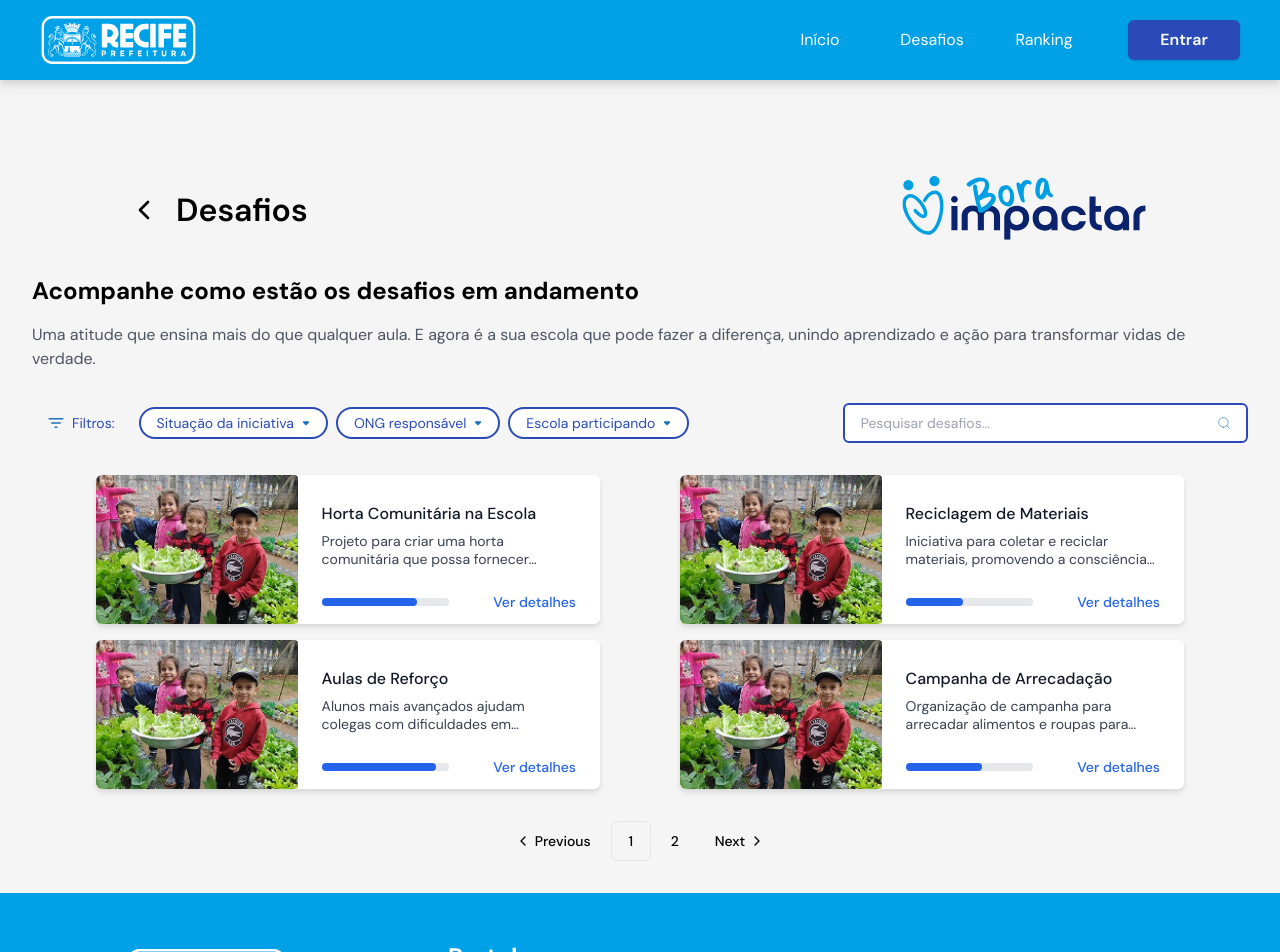
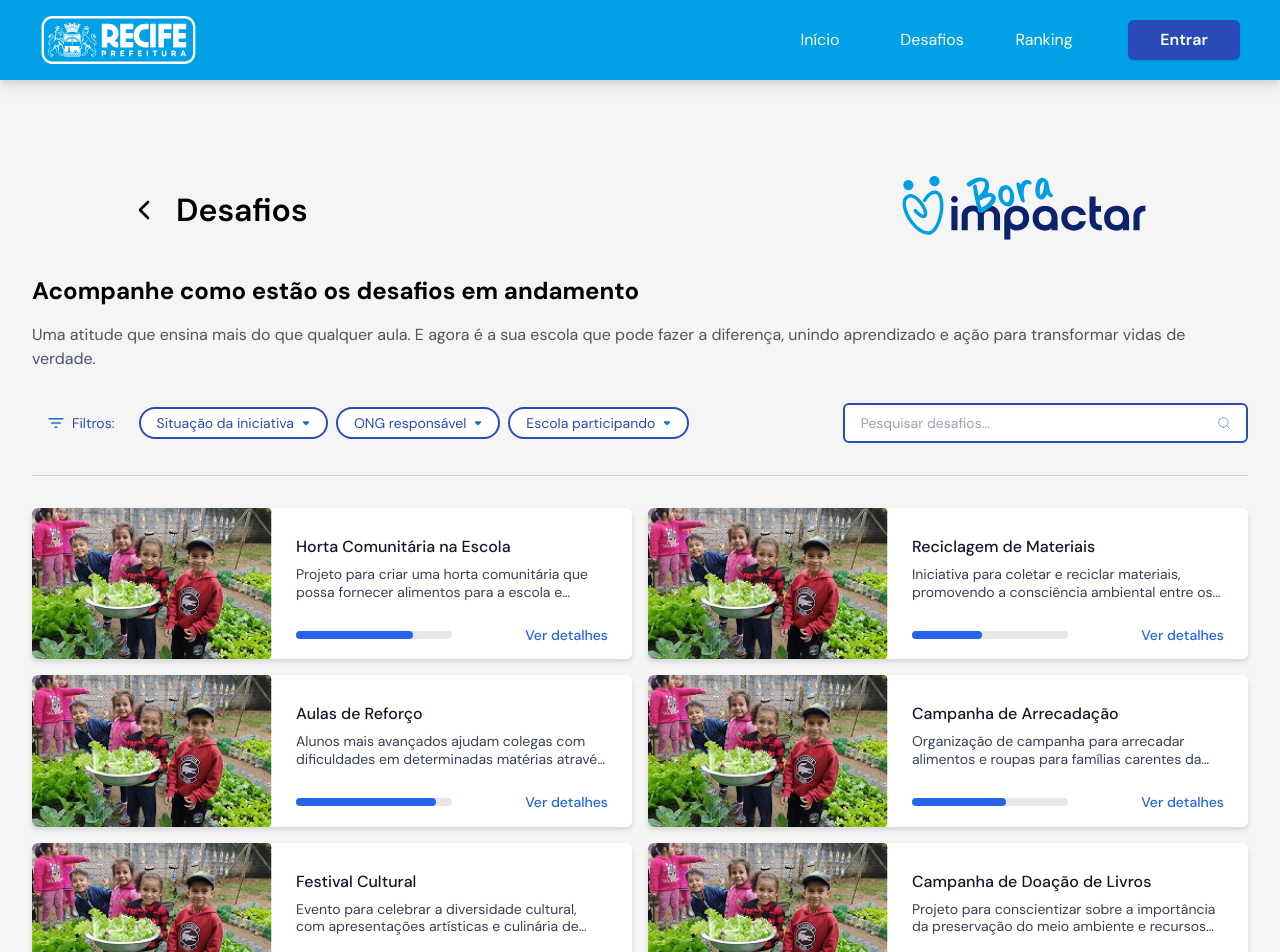
Before and after one commit to luizacavalcantee/Projeto-DS, a Next.js app in the folder client/: page /challenges in a window 1280 px wide. Shown: the top 952 px of the page. Built offline with nearby package versions, Linux system fonts and the light colour scheme.

Commit message:
feat/challenges-page: adding search to filters; adjusting visual elements

```diff
--- a/client/src/app/(main)/challenges/page.tsx
+++ b/client/src/app/(main)/challenges/page.tsx
@@ -84,7 +84,7 @@ const mockChallenges = [
     id: 6,
     imageSrc: Challenge,
     imageAlt: "Imagem do projeto Horta Comunitária",
-    title: "Campanha de Conscientização",
+    title: "Campanha de Doação de Livros",
     description: "Projeto para conscientizar sobre a importância da preservação do meio ambiente e recursos naturais.",
     progress: 85,
     link: "/challenges/6",
@@ -92,22 +92,86 @@ const mockChallenges = [
     situacao: "Em andamento",
     ong: "ONG Educação",
     escola: "Escola Municipal João Silva"
+  },
+  {
+    id: 7,
+    imageSrc: Challenge,
+    imageAlt: "Imagem do projeto Horta Comunitária",
+    title: "Ação de Limpeza de Praias",
+    description: "Projeto para conscientizar sobre a importância da preservação do meio ambiente e recursos naturais.",
+    progress: 85,
+    link: "/challenges/6",
+    linkLabel: "Ver detalhes",
+    situacao: "Em andamento",
+    ong: "ONG Educação",
+    escola: "Escola Municipal João Silva"
+  },
+  {
+    id: 8,
+    imageSrc: Challenge,
+    imageAlt: "Imagem do projeto Horta Comunitária",
+    title: "Ajuda a Animais Abandonados",
+    description: "Projeto para conscientizar sobre a importância da preservação do meio ambiente e recursos naturais.",
+    progress: 85,
+    link: "/challenges/6",
+    linkLabel: "Ver detalhes",
+    situacao: "Em andamento",
+    ong: "ONG Educação",
+    escola: "Escola Municipal João Silva"
+  },
+  {
+    id: 9,
+    imageSrc: Challenge,
+    imageAlt: "Imagem do projeto Horta Comunitária",
+    title: "Doe Livros para Crianças",
+    description: "Projeto para conscientizar sobre a importância da preservação do meio ambiente e recursos naturais.",
+    progress: 85,
+    link: "/challenges/6",
+    linkLabel: "Ver detalhes",
+    situacao: "Em andamento",
+    ong: "ONG Educação",
+    escola: "Escola Municipal David"
+  },
+  {
+    id: 10,
+    imageSrc: Challenge,
+    imageAlt: "Arrecadação de Alimentos",
+    title: "Ajuda a Animais Abandonados",
+    description: "Projeto para conscientizar sobre a importância da preservação do meio ambiente e recursos naturais.",
+    progress: 85,
+    link: "/challenges/6",
+    linkLabel: "Ver detalhes",
+    situacao: "Em andamento",
+    ong: "ONG Educação",
+    escola: "Escola Municipal Kiev Gama"
   }
 ];
 
 export default function ChallengePage() {
-  const [searchTerm, setSearchTerm] = useState("");
+  const [searchTerm, setSearchTerm] = useState("");//pesquisa geral
+  const [ongSearchTerm, setOngSearchTerm] = useState("");//filtro ong
+  const [escolaSearchTerm, setEscolaSearchTerm] = useState("");//filtro escola
   const [currentPage, setCurrentPage] = useState(1);
   const [selectedSituacao, setSelectedSituacao] = useState("");
   const [selectedOng, setSelectedOng] = useState("");
   const [selectedEscola, setSelectedEscola] = useState("");
   const [openDropdown, setOpenDropdown] = useState("");
-  const itemsPerPage = 4;
+  const itemsPerPage = 8;
 
   // Opções dos filtros extraídas dinamicamente do mock
   const situacoes = ["Em andamento", "Finalizado", "Pausado"];
   const ongs = [...new Set(mockChallenges.map(challenge => challenge.ong))];
   const escolas = [...new Set(mockChallenges.map(challenge => challenge.escola))];
+
+  // Filtrar ONGs baseado na pesquisa
+  const filteredOngs = ongs.filter(ong =>
+    ong.toLowerCase().includes(ongSearchTerm.toLowerCase())
+  );
+
+  // Filtrar escolas baseado na pesquisa
+  const filteredEscolas = escolas.filter(escola =>
+    escola.toLowerCase().includes(escolaSearchTerm.toLowerCase())
+  );
 
   // Função para alternar dropdown
   const toggleDropdown = (dropdownName: string) => {
@@ -201,22 +265,32 @@ export default function ChallengePage() {
                 </button>
                 {openDropdown === "ong" && (
                   <div className="absolute top-full mt-1 w-48 bg-white border border-gray-200 rounded-md shadow-lg z-10">
+                    <div className="p-2">
+                      <Input
+                        placeholder="Pesquisar por ONG..."
+                        value={ongSearchTerm}
+                        onChange={(e) => setOngSearchTerm(e.target.value)}
+                        className="w-full bg-white border-2 border-secondary pl-4"
+                      />
+                    </div>
                     <div
                       className="px-4 py-2 hover:bg-gray-100 cursor-pointer text-sm"
                       onClick={() => {
                         setSelectedOng("");
                         setOpenDropdown("");
+                        setOngSearchTerm("");
                       }}
                     >
                       Todas as ONGs
                     </div>
-                    {ongs.map((ong) => (
+                    {filteredOngs.map((ong) => (
                       <div
                         key={ong}
                         className="px-4 py-2 hover:bg-gray-100 cursor-pointer text-sm"
                         onClick={() => {
                           setSelectedOng(ong);
                           setOpenDropdown("");
+                          setOngSearchTerm("");
                         }}
                       >
                         {ong}
@@ -236,22 +310,32 @@ export default function ChallengePage() {
                 </button>
                 {openDropdown === "escola" && (
                   <div className="absolute top-full mt-1 w-48 bg-white border border-gray-200 rounded-md shadow-lg z-10">
+                    <div className="p-2">
+                      <Input
+                        placeholder="Pesquisar por escola..."
+                        value={escolaSearchTerm}
+                        onChange={(e) => setEscolaSearchTerm(e.target.value)}
+                        className="w-full bg-white border-2 border-secondary pl-4"
+                      />
+                    </div>
                     <div
                       className="px-4 py-2 hover:bg-gray-100 cursor-pointer text-sm"
                       onClick={() => {
                         setSelectedEscola("");
                         setOpenDropdown("");
+                        setEscolaSearchTerm("");
                       }}
                     >
                       Todas as escolas
                     </div>
-                    {escolas.map((escola) => (
+                    {filteredEscolas.map((escola) => (
                       <div
                         key={escola}
                         className="px-4 py-2 hover:bg-gray-100 cursor-pointer text-sm"
                         onClick={() => {
                           setSelectedEscola(escola);
                           setOpenDropdown("");
+                          setEscolaSearchTerm("");
                         }}
                       >
                         {escola}
@@ -279,7 +363,9 @@ export default function ChallengePage() {
             </div>
           </div>
 
-          <div className=" pl-16 grid grid-cols-2 gap-4">
+          <div>
+            <hr className="my-8 border-gray-300" />
+            <div className="mt-8 grid grid-cols-2 gap-4">
               {currentChallenges.map((challenge) => (
                 <ChallengeCard
                   key={challenge.id}
@@ -293,8 +379,9 @@ export default function ChallengePage() {
                 />
               ))}
             </div>
+          </div>
 
-          <div className="mt-8 justify-center flex">
+          <div className="mt-16 justify-center flex">
             {totalPages > 1 && (
               <Pagination>
                 <PaginationContent>
--- a/client/src/components/challenge-card/index.tsx
+++ b/client/src/components/challenge-card/index.tsx
@@ -18,7 +18,7 @@ export default function ChallengeCard({
   link,
 }: ChallengeCardProps) {
   return (
-    <div className="flex bg-white rounded-md overflow-hidden drop-shadow-md max-w-[31.5rem]">
+    <div className="flex bg-white rounded-md overflow-hidden drop-shadow-md max-w-[600px]">
       {/* Imagem */}
       <div className="w-2/5">
         <Image
```
Lines whose indentation alone changed are shown as unchanged.
